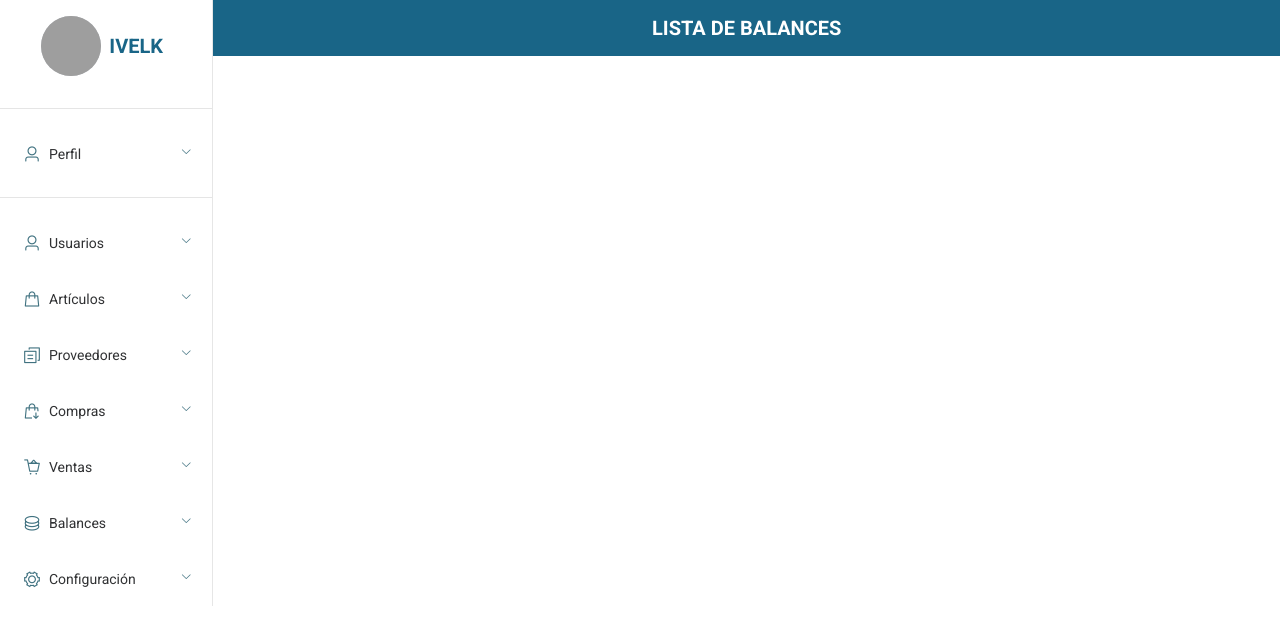
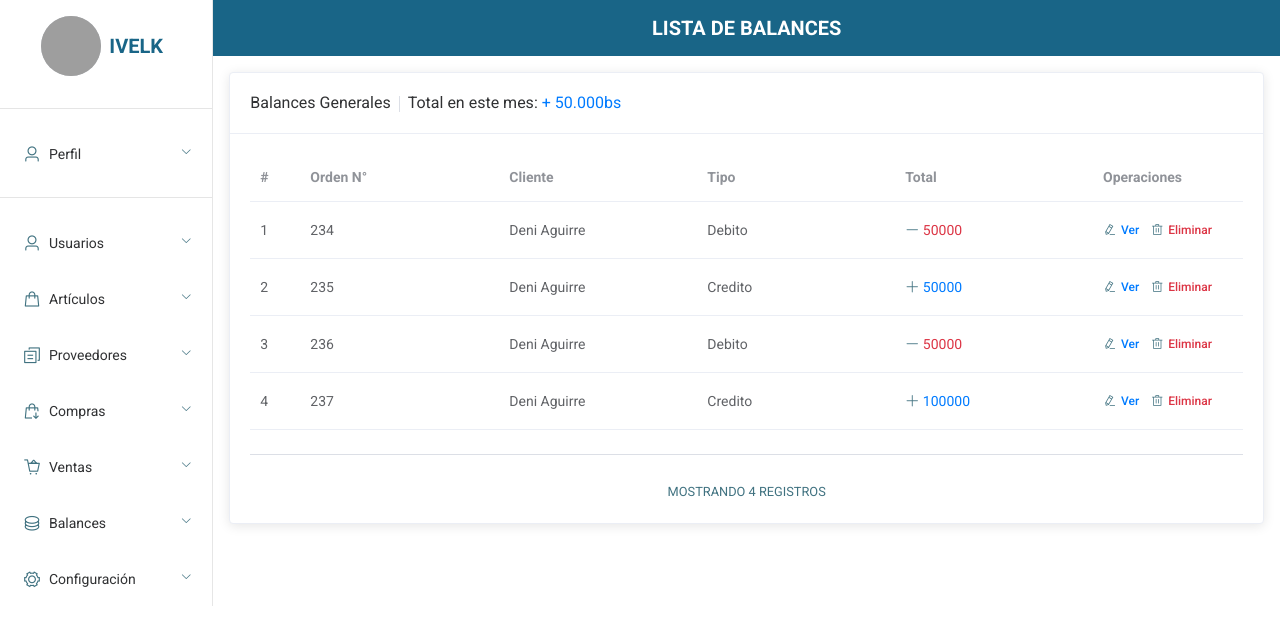
Before and after one commit to robertgon97/Ivelk-Frontend, a Vue app: page /tienda/balances/lista in a window 1280 px wide. Shown: the top 626 px of the page. Built offline with nearby package versions, Linux system fonts and the light colour scheme; grey boxes are pictures that could not be loaded.

Commit message:
Agregando vista de Balances

```diff
--- a/src/views/Balances/list.vue
+++ b/src/views/Balances/list.vue
@@ -1,10 +1,86 @@
 <template>
-  <div></div>
+  <div>
+    <el-card>
+      <div slot="header" class="clearfix">
+        <span>Balances Generales</span>
+        <el-divider direction="vertical"></el-divider>
+        <span>Total en este mes: </span>
+        <span class="text-primary">+ 50.000bs</span>
+      </div>
+      <div class="contenido">
+        <el-table :data="tableData" class="w-100">
+          <el-table-column fixed prop="id" label="#" width="50"></el-table-column>
+          <el-table-column prop="orden" label="Orden N°"></el-table-column>
+          <el-table-column prop="usuario" label="Cliente"></el-table-column>
+          <el-table-column prop="debito" label="Tipo"></el-table-column>
+          <el-table-column prop="total" label="Total">
+            <template slot-scope="props">
+              <div>
+                <i v-if="props.row.tipodebito == 2" class="el-icon-plus"></i>
+                <i v-if="props.row.tipodebito == 1" class="el-icon-minus"></i>
+                <span :class="`text-${(props.row.tipodebito == 1) ? 'danger' : 'primary'}`"> {{props.row.total}} </span>
+              </div>
+            </template>
+          </el-table-column>
+          <el-table-column fixed="right" label="Operaciones" width="150">
+            <template slot-scope="">
+              <el-button class="text-primary" type="text" size="small" icon="el-icon-edit">Ver</el-button>
+              <el-button class="text-danger" type="text" size="small" icon="el-icon-delete">Eliminar</el-button>
+            </template>
+          </el-table-column>
+        </el-table>
+      </div>
+      <el-divider></el-divider>
+      <div>
+        <div class="d-flex justify-content-center">
+          <p class="m-0 p-0"><small>Mostrando 4 Registros</small></p>
+        </div>
+      </div>
+    </el-card>
+  </div>
 </template>
 <script>
   export default {
     metaInfo: {
       titleTemplate: '%s | Balances Generales'
     },
+    data () {
+      return {
+        tableData: [
+          {
+            id: 1,
+            usuario: 'Deni Aguirre',
+            debito: 'Debito',
+            tipodebito: 1,
+            total: 50000,
+            orden: 234
+          },
+          {
+            id: 2,
+            usuario: 'Deni Aguirre',
+            debito: 'Credito',
+            tipodebito: 2,
+            total: 50000,
+            orden: 235
+          },
+          {
+            id: 3,
+            usuario: 'Deni Aguirre',
+            debito: 'Debito',
+            tipodebito: 1,
+            total: 50000,
+            orden: 236
+          },
+          {
+            id: 4,
+            usuario: 'Deni Aguirre',
+            debito: 'Credito',
+            tipodebito: 2,
+            total: 100000,
+            orden: 237
+          }
+        ]
+      }
+    }
   }
 </script>
```
